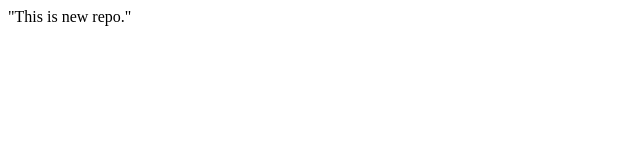
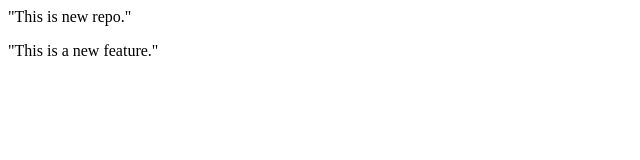
Before and after one commit to GithubUserr0/local-repo, a plain HTML site: page index.html in a window 1280 px wide. Shown: the whole page, without its empty margins (0-640 px from the left). Drawn offline with Linux system fonts and the light colour scheme.

Commit message:
Add new feature

```diff
--- a/index.html
+++ b/index.html
@@ -1 +1,2 @@
 <p>"This is new repo."</p>
+<p>"This is a new feature."</p>
```
